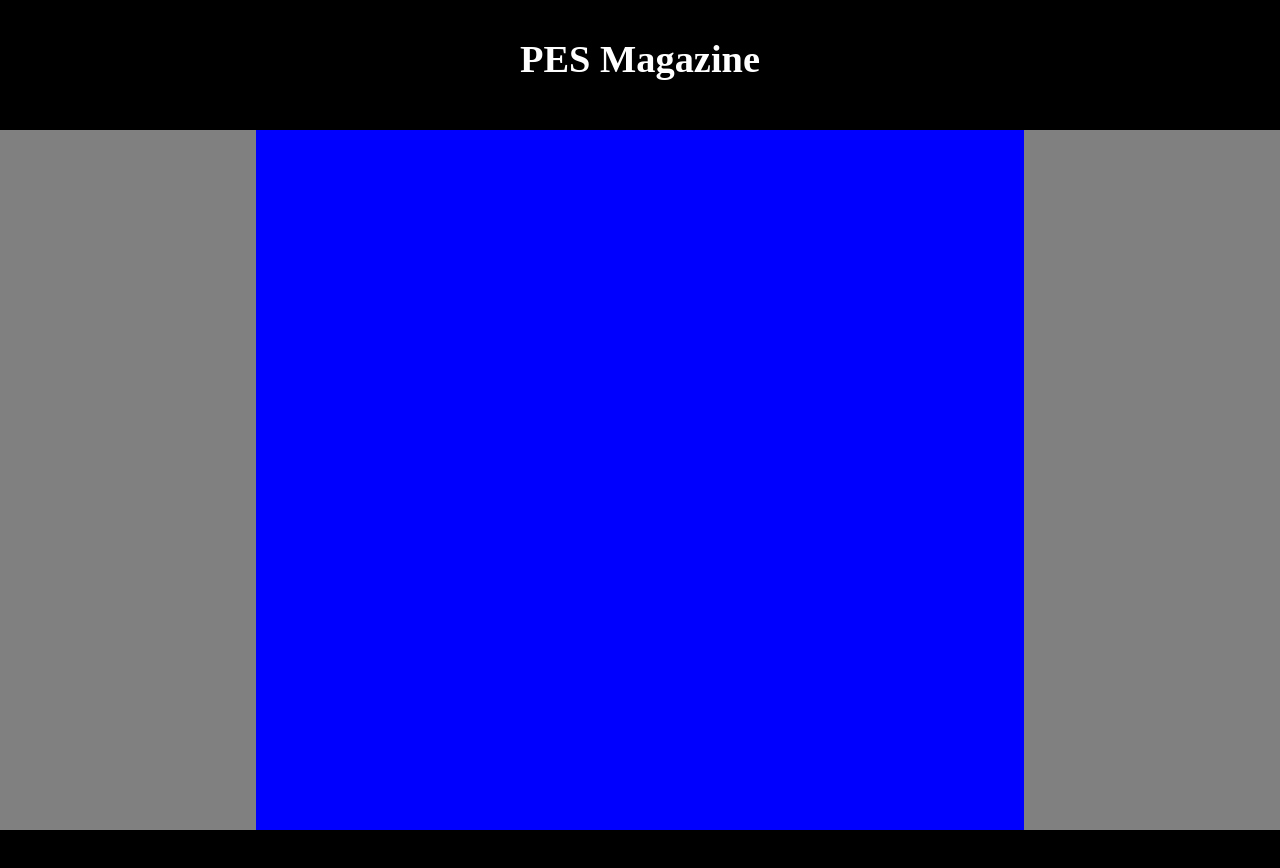
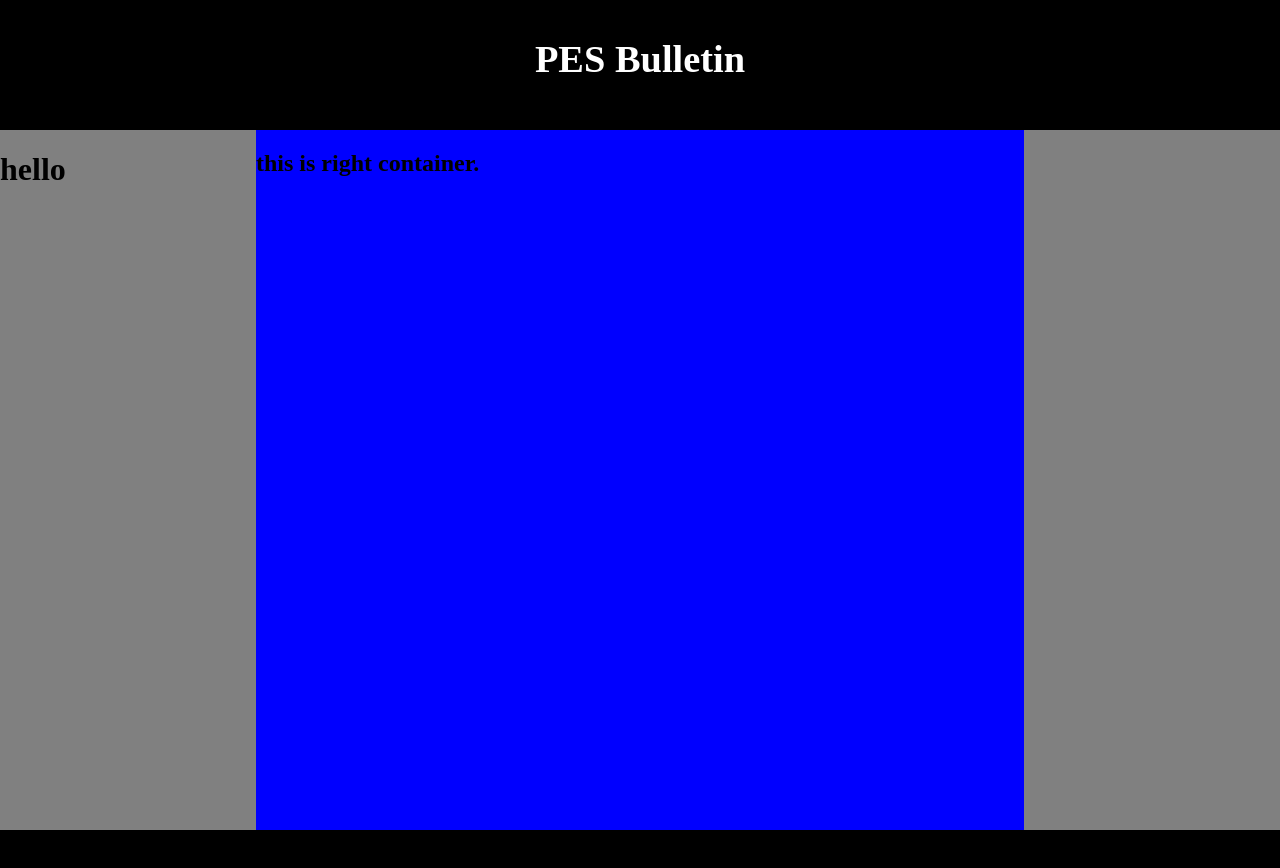
Before and after one commit to manu7892/test_demo, a plain HTML site: page index.html in a window 1280 px wide. Drawn offline with Linux system fonts and the light colour scheme.

Commit message:
Update index.html

```diff
--- a/index.html
+++ b/index.html
@@ -73,17 +73,17 @@ h3{
   <body>
 
     <div class="heading">
-      <h3>PES Magazine</h3>
+      <h3>PES Bulletin</h3>
     </div>
 
     <div class="container">
 
       <div class="left-container">
-
+<h1>hello</h1>
       </div>
 
       <div class="right-container">
-
+<h2>this is right container.</h2>
       </div>
 
       <div class="last-container">
```
